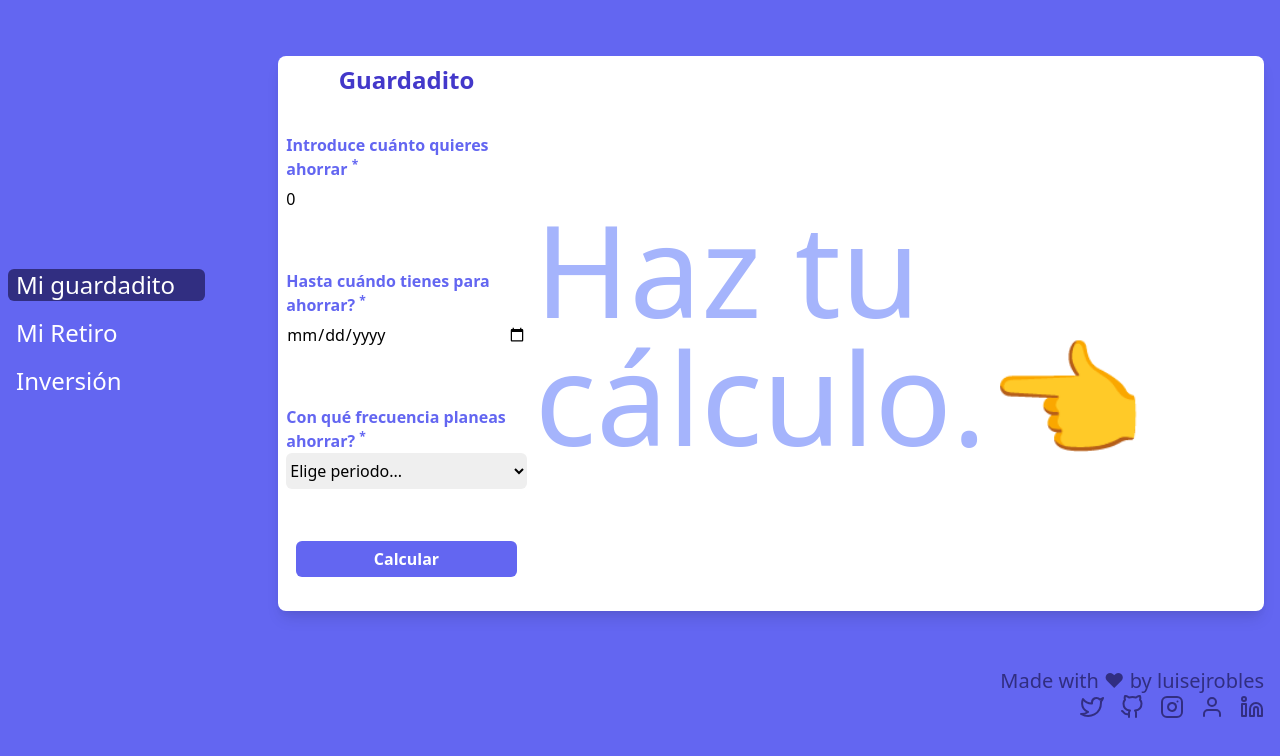
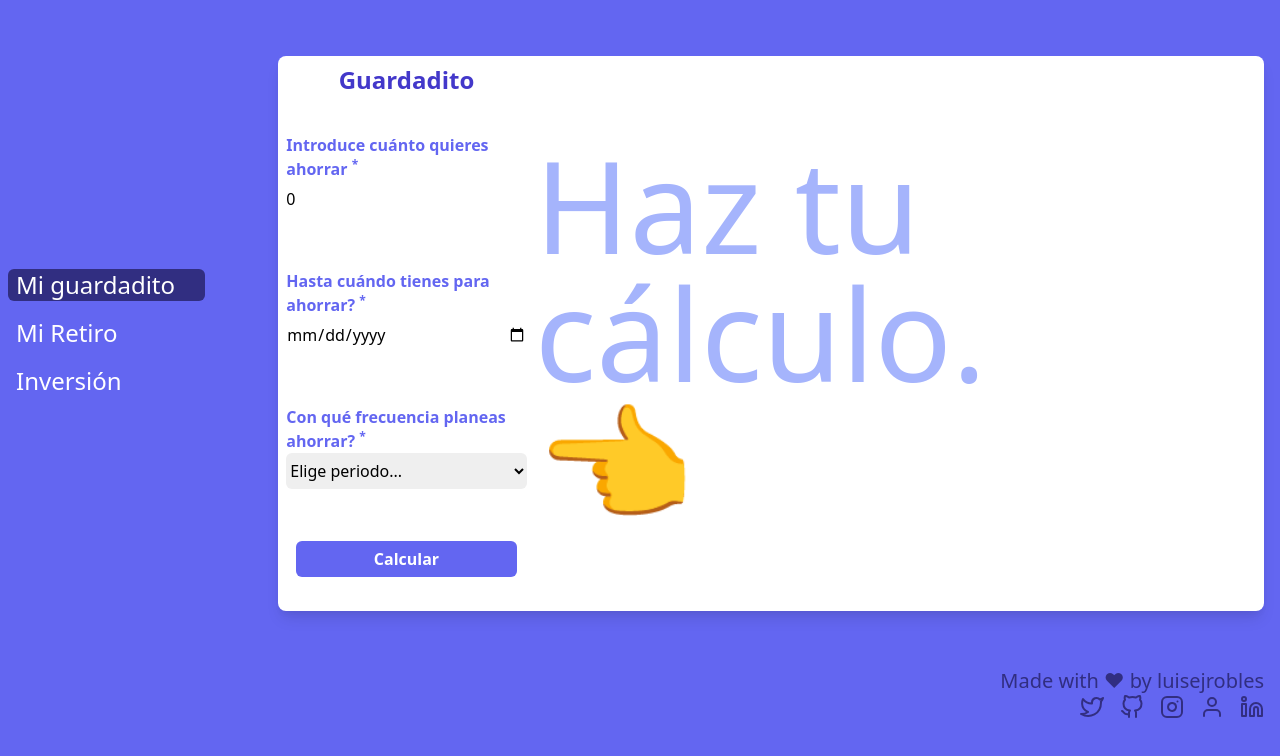
Before and after one commit to luisejrobles/future-me, a React (Create React App) app: page / in a window 1280 px wide. Shown: the top 756 px of the page. Built offline with nearby package versions, Linux system fonts and the light colour scheme.

Commit message:
a11y added to some components

```diff
--- a/package.json
+++ b/package.json
@@ -3,7 +3,7 @@
   "version": "0.1.0",
   "private": true,
   "dependencies": {
-    "@craco/craco": "^6.1.2",
+    "@craco/craco": "^5.9.0",
     "@testing-library/jest-dom": "^5.12.0",
     "@testing-library/react": "^11.2.7",
     "@testing-library/user-event": "^12.8.3",
@@ -14,7 +14,7 @@
     "react-dom": "^17.0.2",
     "react-feather": "^2.0.9",
     "react-router-dom": "^5.2.0",
-    "react-scripts": "^4.0.3",
+    "react-scripts": "^2.1.3",
     "web-vitals": "^1.1.2",
     "yup": "^0.32.9"
   },
@@ -37,8 +37,8 @@
       "not op_mini all"
     ],
     "development": [
+      "last 1 firefox version",
       "last 1 chrome version",
-      "last 1 firefox version",
       "last 1 safari version"
     ]
   },
--- a/src/components/App/App.js
+++ b/src/components/App/App.js
@@ -1,5 +1,5 @@
+import React from "react";
 import Container from "../../layout/Container/Container";
-
 function App() {
   return (
     <div className="App">
--- a/src/components/Inversion/Inversion.js
+++ b/src/components/Inversion/Inversion.js
@@ -1,3 +1,5 @@
+import React from "react";
+
 const Inversion = () => {
   return (
     <div className="text-9xl justify-center text-center text-indigo-300 h-full flex flex-col ">
--- a/src/components/MiGuardadito/MiGuardadito.js
+++ b/src/components/MiGuardadito/MiGuardadito.js
@@ -76,7 +76,10 @@ const GuardaditoForm = ({ formik }) => {
 const NoCalculo = () => {
   return (
     <div className="text-9xl justify-center text-indigo-300 h-full flex flex-col ">
-      Haz tu cálculo.👈
+      Haz tu cálculo.
+      <span role={"img"} aria-label="point left finger">
+        👈
+      </span>
     </div>
   );
 };
--- a/src/components/Retiro/Retiro.js
+++ b/src/components/Retiro/Retiro.js
@@ -128,7 +128,10 @@ const DespliegueCalculo = () => {};
 const NoCalculo = () => {
   return (
     <div className="text-9xl justify-center text-indigo-300 h-full flex flex-col ">
-      Haz tu cálculo.👈
+      Haz tu cálculo.
+      <span role={"img"} aria-label="pointing left finger">
+        👈
+      </span>
     </div>
   );
 };
--- a/src/layout/Footer/Footer.js
+++ b/src/layout/Footer/Footer.js
@@ -8,31 +8,35 @@ const Footer = () => {
       <div className="self-end flex space-x-4">
         <a
           href="https://twitter.com/luisejrobles"
-          rel="noreferrer"
+          rel="noopener noreferrer"
           target="_blank"
         >
           <Twitter color="#322E81" />
         </a>
         <a
           href="https://github.com/luisejrobles"
-          rel="noreferrer"
+          rel="noopener noreferrer"
           target="_blank"
         >
           <GitHub color="#322E81" />
         </a>
         <a
           href="https://instagram.com/luisejrobles"
-          rel="noreferrer"
+          rel="noopener noreferrer"
           target="_blank"
         >
           <Instagram color="#322E81" />
         </a>
-        <a href="https://lu.ma/luisejrobles" rel="noreferrer" target="_blank">
+        <a
+          href="https://lu.ma/luisejrobles"
+          rel="noopener noreferrer"
+          target="_blank"
+        >
           <User color="#322E81" />
         </a>
         <a
           href="https://linkedin.com/in/luisejrobles"
-          rel="noreferrer"
+          rel="noopener noreferrer"
           target="_blank"
         >
           <Linkedin color="#322E81" />
```
Also changed, not shown: 1 other file (tests, documents, lock files or other folders).
